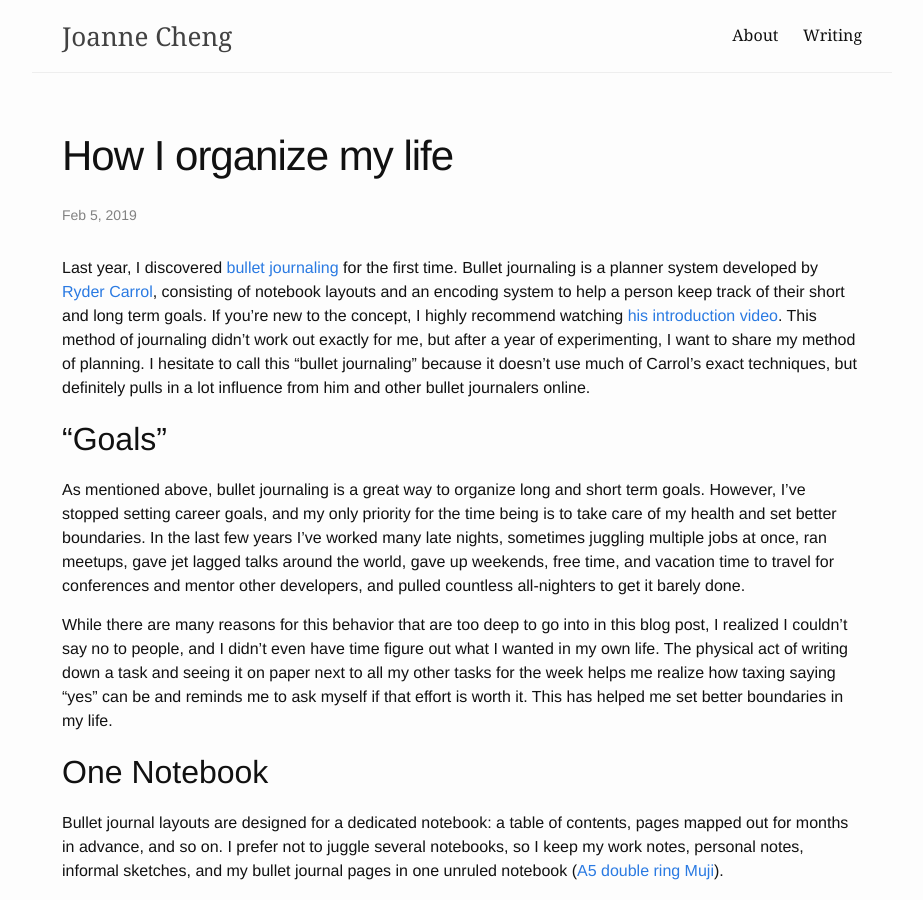
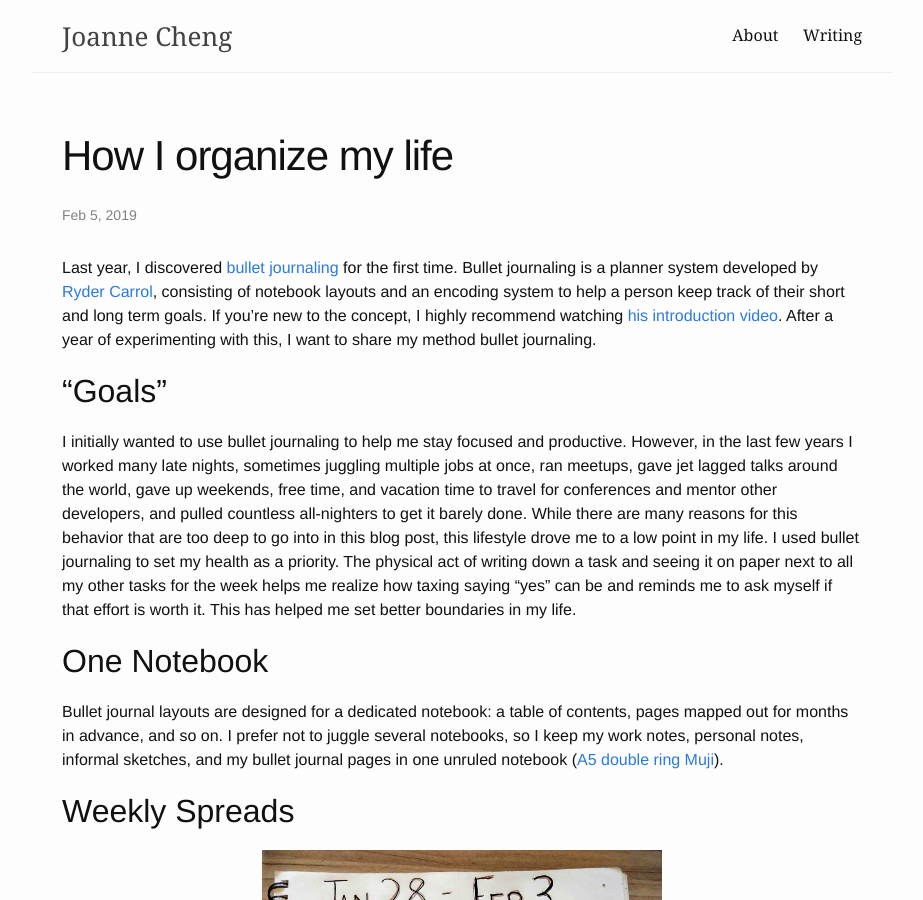
Before and after one commit to joannecheng/joannecheng.github.io, a Jekyll site: the page built from _posts/2019-02-05-how-i-bullet-journal.markdown, in a window 1280 px wide and 900 px high. Shown: the whole window, without its empty margins (178-1101 px from the left). Built offline with Jekyll 4.4.1, drawn with Linux system fonts in a browser that asks for light colours; nearby versions of some CDN libraries; library files that are not in the unit come from our copies.

Commit message:
adjust second paragraph

```diff
--- a/_posts/2019-02-05-how-i-bullet-journal.markdown
+++ b/_posts/2019-02-05-how-i-bullet-journal.markdown
@@ -9,19 +9,16 @@ Last year, I discovered [bullet journaling](https://bulletjournal.com/pages/lear
 Bullet journaling is a planner system developed by [Ryder Carrol](https://bulletjournal.com/),
 consisting of notebook layouts and an encoding system to help a person keep track of their short and long term goals.
 If you're new to the concept, I highly recommend watching [his introduction video](https://www.youtube.com/watch?v=fm15cmYU0IM).
-This method of journaling didn't work out exactly for me, but after a year of experimenting, I want to share my method of planning.
-I hesitate to call this "bullet journaling" because it doesn't use much of Carrol's exact techniques, but definitely pulls in a lot influence from him and other bullet journalers online.
+After a year of experimenting with this, I want to share my method bullet journaling.
 
 ## "Goals"
 
-As mentioned above, bullet journaling is a great way to organize long and short term goals.
-However, I've stopped setting career goals, and my only priority for the time being is to take care of my health and set better boundaries.
-In the last few years I've worked many late nights, sometimes juggling multiple jobs at once, ran meetups,
+I initially wanted to use bullet journaling to help me stay focused and productive. However,
+in the last few years I worked many late nights, sometimes juggling multiple jobs at once, ran meetups,
 gave jet lagged talks around the world, gave up weekends, free time, and vacation time to
 travel for conferences and mentor other developers, and pulled countless all-nighters to get it barely done.
-
-While there are many reasons for this behavior that are too deep to go
-into in this blog post, I realized I couldn't say no to people, and I didn't even have time figure out what I wanted in my own life.
+While there are many reasons for this behavior that are too deep to go into in this blog post, this lifestyle drove me to a low point in my life.
+I used bullet journaling to set my health as a priority.
 The physical act of writing down a task and seeing it on paper next to all my other tasks for the week helps me realize how taxing saying "yes" can be
 and reminds me to ask myself if that effort is worth it.
 This has helped me set better boundaries in my life.
```
